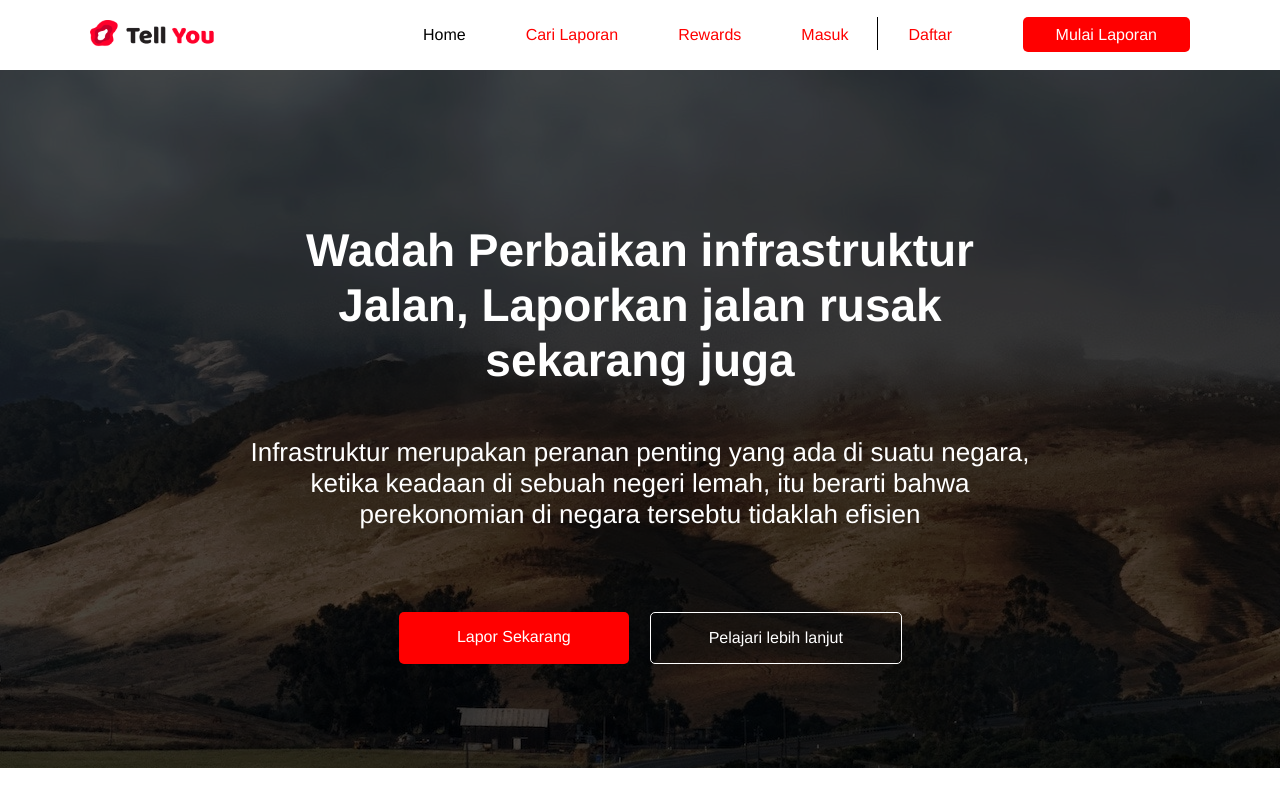
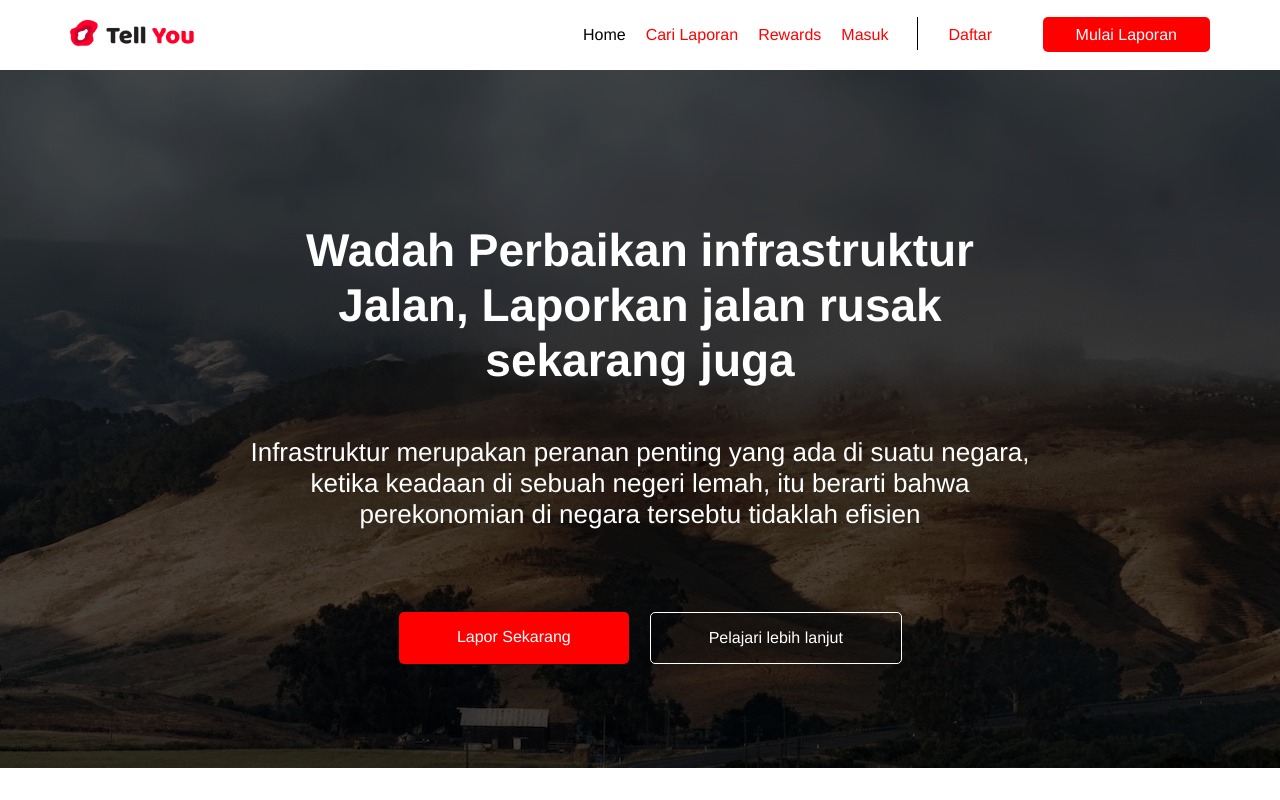
Before and after one commit to jeremyfl/tellyou-react, a React (Create React App) app: page / in a window 1280 px wide. Shown: the top 800 px of the page. Built offline with nearby package versions, Linux system fonts and the light colour scheme; no server answers.

Commit message:
Change gap in nav css

```diff
--- a/public/css/main.css
+++ b/public/css/main.css
@@ -24,8 +24,8 @@ nav {
     align-items: center; }
     nav ul li {
       list-style: none;
-      padding-left: 30px;
-      padding-right: 30px; }
+      padding-left: 10px;
+      padding-right: 10px; }
     nav ul:nth-child(1) {
       width: 100%;
       display: flex;
```
